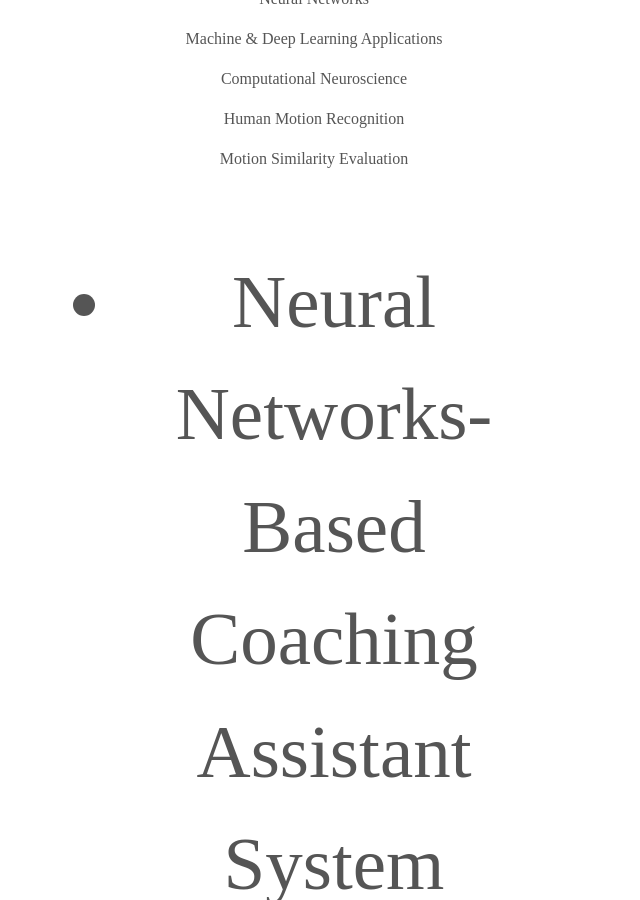
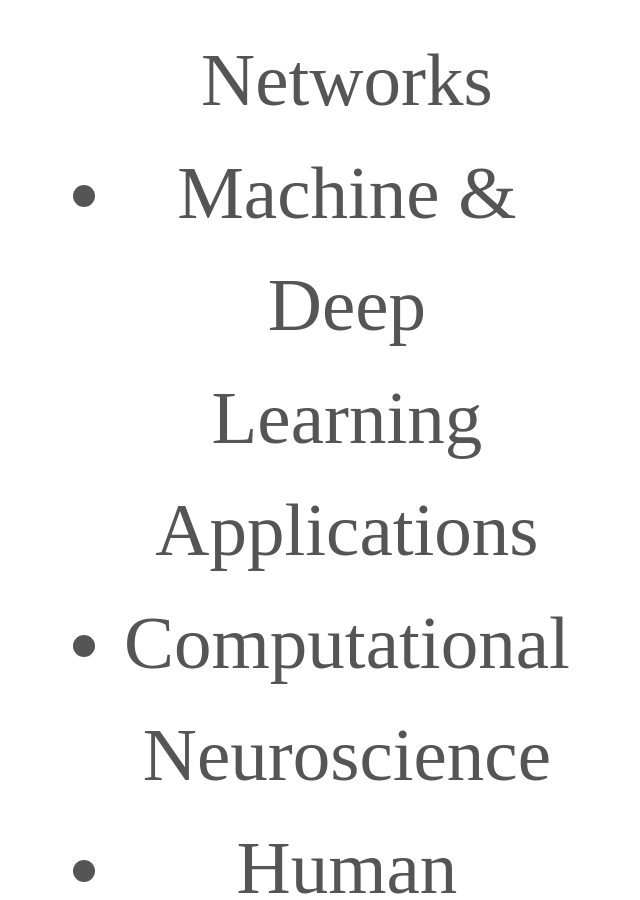
Before and after one commit to SeMinLim/SeMinLim.github.io, a Jekyll site: the page built from index.html, in a window 1280 px wide and 900 px high, scrolled down 2148 px. Shown: the whole window, without its empty margins (86-726 px from the left). Built offline with Jekyll 4.4.1, drawn with Linux system fonts in a browser that asks for light colours; some web fonts are replaced.

Commit message:
Update about.html

```diff
--- a/_includes/about.html
+++ b/_includes/about.html
@@ -7,21 +7,16 @@
       <img width="70" height="70" src="/assets/MachineLearning.png"/>
       <img width="70" height="70" src="/assets/DeepLearning.jpg"/>
       <img width="70" height="70" src="/assets/Tensorflow.jpeg"/>
-    <div class="contents">
       <ul>
         <li>Neural Networks-Based Coaching Assistant System</li>
+        <li>Neural Networks</li>
+        <li>Machine & Deep Learning Applications</li>
+        <li>Computational Neuroscience</li>
+        <li>Human Motion Recognition</li>
+        <li>Motion Similarity Evaluation</li>
+        <li>Human Visual Perception & Computer Vision</li>
+        <li>Data Analysis</li>
       </ul>
-    </div>
-    <p>Neural Networks</p>
-    <p>Machine & Deep Learning Applications</p>
-    <p>Computational Neuroscience</p>
-    <p>Human Motion Recognition</p>
-    <p>Motion Similarity Evaluation</p>
-    <ul>
-      <li>Neural Networks-Based Coaching Assistant System</li>
-    </ul>
-    <p>Human Visual Perception & Computer Vision</p>
-    <p>Data Analysis</p>
   </div>
   <div class="tech">
     <h2>Computer Architecture</h2>
```
